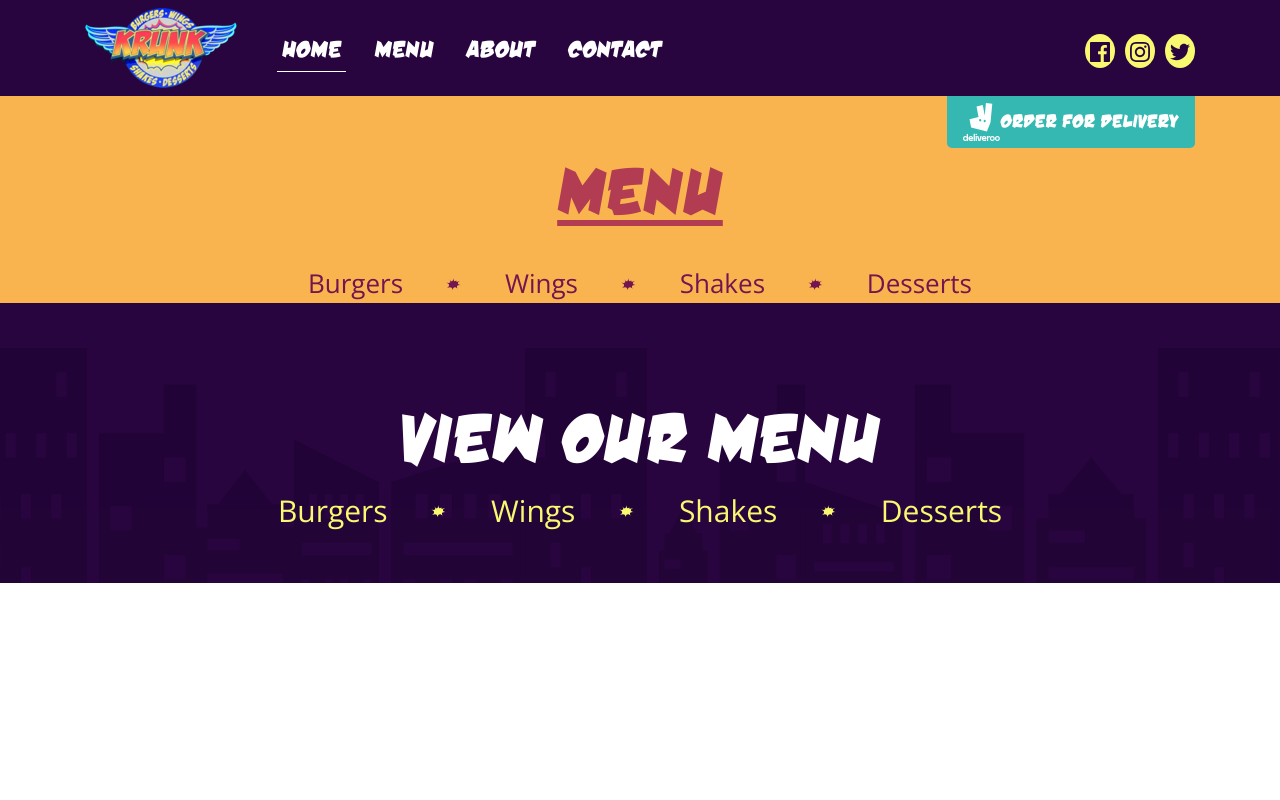
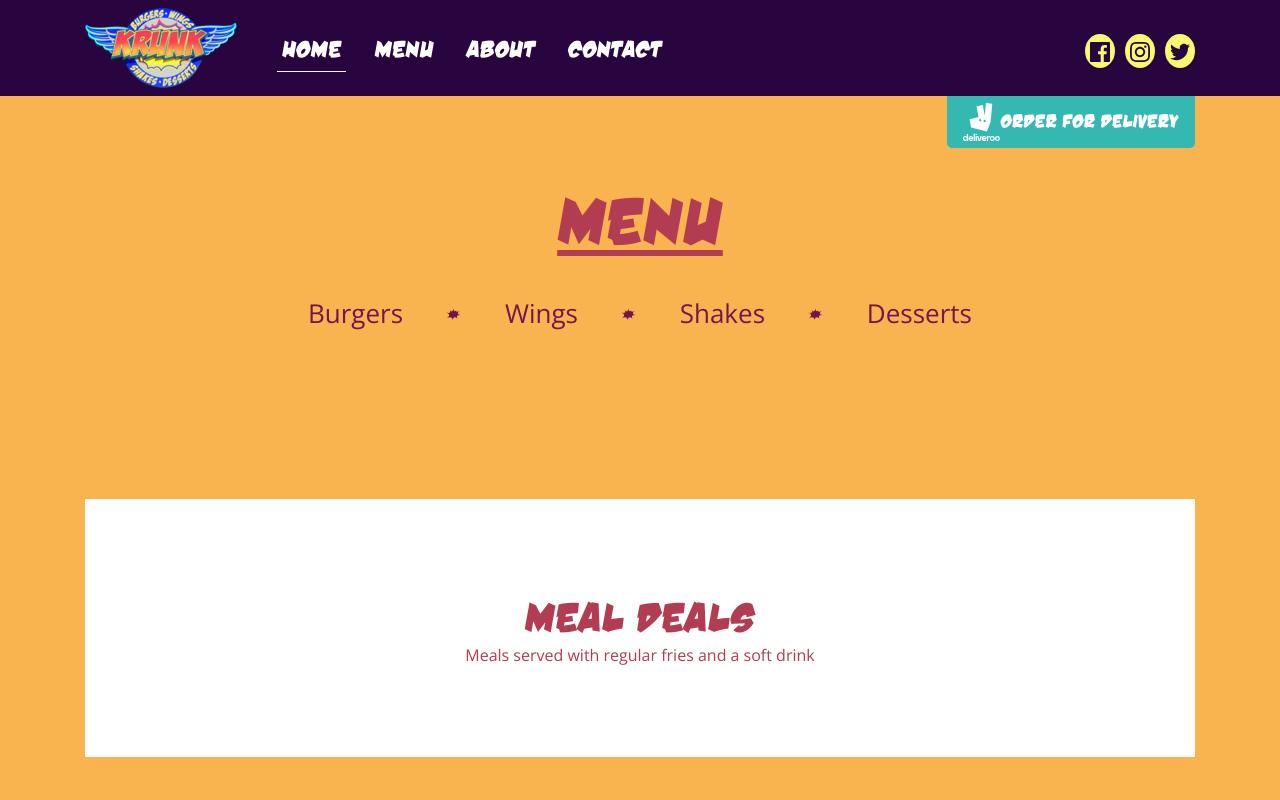
Before and after one commit to iamcstlouis/krunk-burgers-site, a Vue app: page /menu in a window 1280 px wide. Shown: the top 800 px of the page. Built offline with nearby package versions, Linux system fonts and the light colour scheme.

Commit message:
Adds MealDeals component to Menu view

```diff
--- /dev/null
+++ b/src/components/MealDeals.vue
@@ -0,0 +1,40 @@
+<template>
+  <section class="meal-deals">
+    <div class="container">
+      <h1>Meal Deals</h1>
+      <h3>Meals served with regular fries and a soft drink</h3>
+    </div>
+  </section>
+</template>
+
+<script>
+export default {
+  name: "MealDeals"
+};
+</script>
+
+<style lang="scss" scoped>
+.meal-deals {
+  background-color: #fff;
+  margin-top: 16.6rem;
+  padding: 9.2rem 2rem;
+
+  @media (min-width: 1024px) {
+    padding: 9.2rem 7.2rem;
+  }
+
+  h1 {
+    color: #b23c52;
+
+    @media (min-width: 768px) {
+      font-size: 42px;
+    }
+  }
+
+  h3 {
+    margin: 0;
+    color: #b23c52;
+    font-size: 16px;
+  }
+}
+</style>
--- a/src/views/Menu.vue
+++ b/src/views/Menu.vue
@@ -6,6 +6,7 @@
 
       <h1>Menu</h1>
       <SubMenu />
+      <MealDeals />
     </div>
   </div>
 </template>
@@ -13,12 +14,14 @@
 <script>
 import DeliverooWidget from "@/components/DeliverooWidget.vue";
 import SubMenu from "@/components/SubMenu.vue";
+import MealDeals from "@/components/MealDeals.vue";
 
 export default {
   name: "Menu",
   components: {
     DeliverooWidget,
-    SubMenu
+    SubMenu,
+    MealDeals
   }
 };
 </script>
@@ -26,6 +29,7 @@ export default {
 <style lang="scss" scoped>
 .menu {
   background-color: #f9b450;
+  padding-bottom: 12rem;
 
   .container {
     h1 {
@@ -33,6 +37,7 @@ export default {
       color: #b23c52;
       text-decoration: underline;
       margin-bottom: 0;
+      margin-top: 3rem;
 
       @media (min-width: 1024px) {
         font-size: 6.7rem;
```
